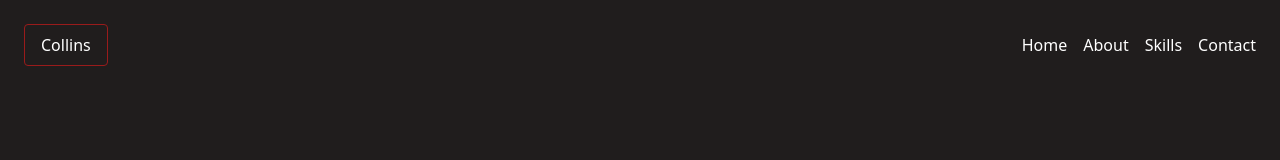
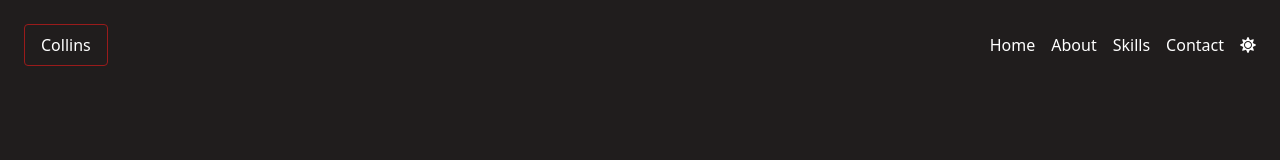
Before and after one commit to iamkiprono/portfolio-website-with-next-js, a Next.js app: page / in a window 1280 px wide. Shown: the top 160 px of the page. Built offline with nearby package versions, Linux system fonts and the light colour scheme.

Commit message:
Updates
Fixed a bug on the useContext type

```diff
--- /dev/null
+++ b/src/Hooks/useTheme.tsx
@@ -0,0 +1,7 @@
+import { NameContext } from "@/context/NameContext";
+import { ThemeContext, themeType } from "@/context/ThemeContext";
+import { useContext } from "react";
+
+const useTheme = () => useContext(ThemeContext) as themeType;
+
+export default useTheme;
--- a/src/app/components/Navbar.tsx
+++ b/src/app/components/Navbar.tsx
@@ -1,21 +1,25 @@
 "use client";
+import useTheme from "@/Hooks/useTheme";
 import NameContextProvider, {
   ContextProps,
   NameContext,
 } from "@/context/NameContext";
+import { themeType } from "@/context/ThemeContext";
 import Link from "next/link";
 import React, { useContext } from "react";
+import { FaMoon, FaSun } from "react-icons/fa";
 
 const Navbar = () => {
   const { user, updateUser } = useContext<ContextProps>(NameContext);
+
+  const { theme, updateTheme } = useTheme();
   return (
-    <NameContextProvider>
     <div>
       <div className="flex justify-between items-center p-6">
         <Link className="border border-red-800 px-4 py-2 rounded" href={"/"}>
           Collins
         </Link>
-          <div>
+        <div className="flex items-center">
           <Link className="ml-4" href={"/"}>
             Home
           </Link>
@@ -25,13 +29,22 @@ const Navbar = () => {
           <Link className="ml-4" href={"skills"}>
             Skills
           </Link>
-            <Link className="ml-4" href={"contact"}>
+          <Link className="ml-4 mr-4" href={"contact"}>
             Contact
           </Link>
+          {theme === "light" ? (
+            <FaSun
+              onClick={() => {
+
+                updateTheme();
+              }}
+            />
+          ) : (
+            <FaMoon onClick={() => updateTheme()} />
+          )}
         </div>
       </div>
     </div>
-    </NameContextProvider>
   );
 };
 
--- a/src/app/layout.tsx
+++ b/src/app/layout.tsx
@@ -6,6 +6,7 @@ import { darkTheme, lightTheme } from "@/utils/theme";
 import { ThemeContextProvider } from "@/context/ThemeContext";
 import NameContextProvider from "@/context/NameContext";
 import Footer from "./components/Footer";
+
 
 const inter = Inter({ subsets: ["latin"] });
 
@@ -24,11 +25,13 @@ export default function RootLayout({
       <body
         className={`${inter.className}relative bg-[#201d1d] text-white max-w-7xl m-auto`}
       >
-        <NameContextProvider>
-          <Navbar />
-          <ThemeContextProvider>{children}</ThemeContextProvider>
-          <Footer />
-        </NameContextProvider>
+        <ThemeContextProvider>
+          <NameContextProvider>
+            <Navbar />
+            {children}
+            <Footer />
+          </NameContextProvider>
+        </ThemeContextProvider>
       </body>
     </html>
   );
--- a/src/context/ThemeContext.tsx
+++ b/src/context/ThemeContext.tsx
@@ -2,16 +2,14 @@
 
 import React, { createContext, useState } from "react";
 
-// type themeType = "dark" | "light";
-interface themeType {
-  theme: string;
-  updateTheme: (x: string) => void;
+type theme = "dark" | "light" | string;
+
+export interface themeType {
+  theme: theme;
+  updateTheme: () => void;
 }
 
-export const ThemeContext = createContext<themeType | null>({
-  theme: "",
-  updateTheme: (x: string) => {},
-});
+export const ThemeContext = createContext<themeType | null>(null);
 
 export const ThemeContextProvider = ({
   children,
@@ -19,8 +17,8 @@ export const ThemeContextProvider = ({
   children: React.ReactNode;
 }) => {
   const [theme, setTheme] = useState("light");
-  const updateTheme = (x: string) => {
-    setTheme(x);
+  const updateTheme = () => {
+    setTheme(theme === "dark" ? "light" : "dark");
   };
   return (
     <ThemeContext.Provider value={{ theme, updateTheme }}>
```
Lines whose indentation alone changed are shown as unchanged.
